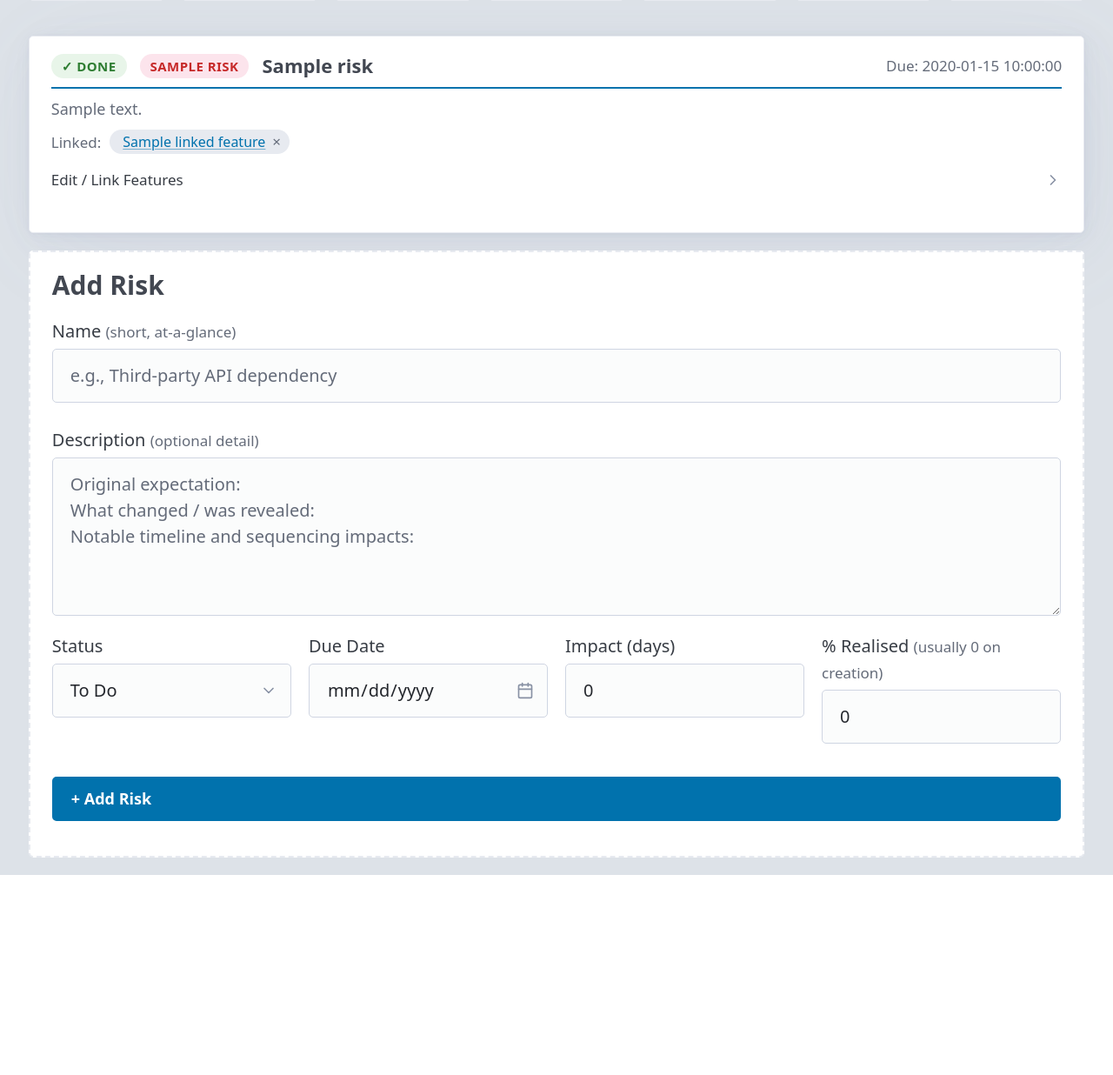
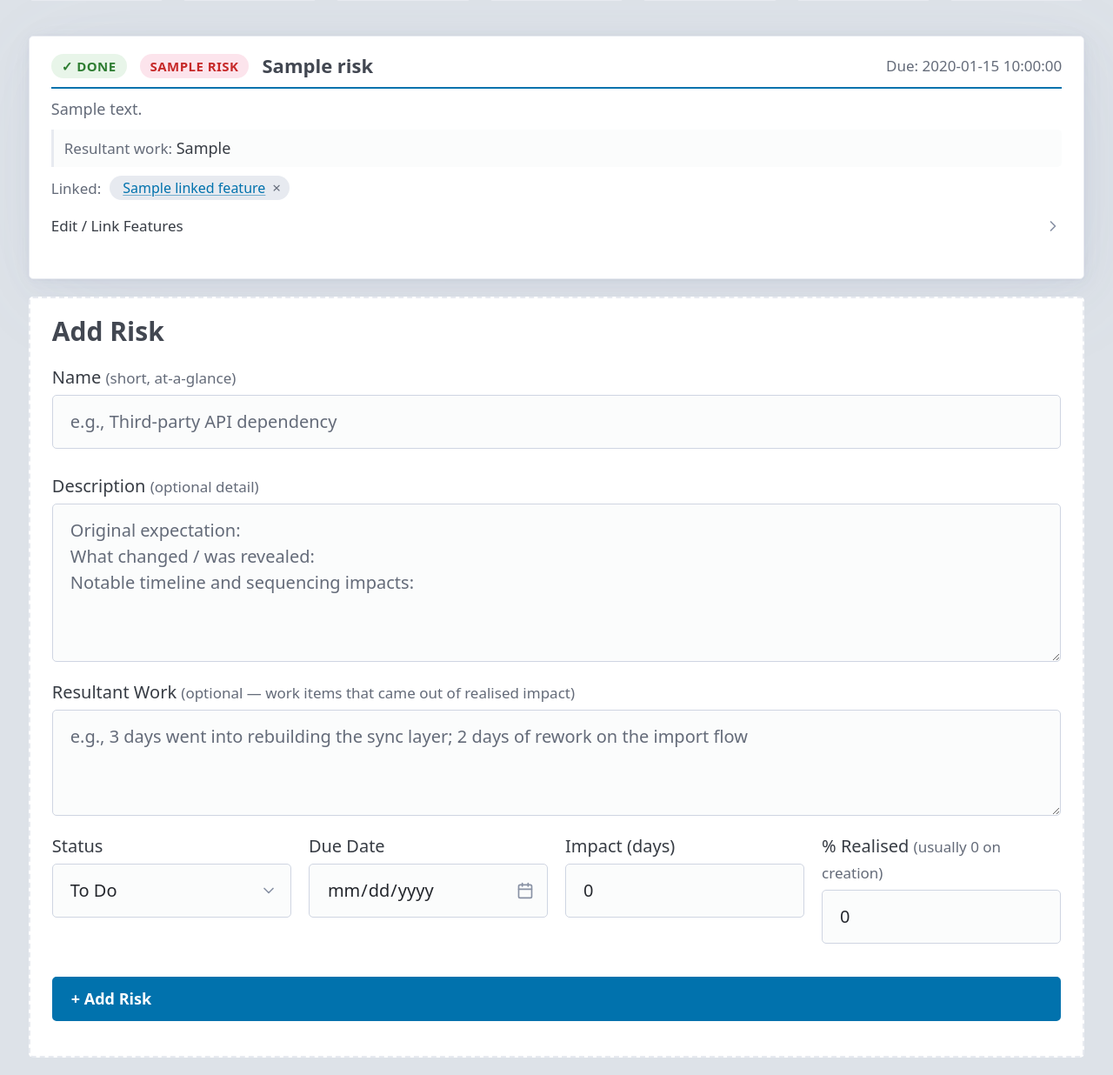
Before and after one commit to JoshFembockAlliance/Health_Check, a FastAPI app: template templates/risks.html in a window 1280 px wide. Shown: the part 348-1584 px from the top of the page at 87% size. Before the commit the page ends 1354 px from the top, so only its background shows below. Run offline with FastAPI, Linux system fonts and the light colour scheme; the template is opened without the code that fills it: most values are stand-ins (such as "Sample title", 1, 10 or a date in 2020); some libraries are stand-ins or nearby versions.

Commit message:
feat(risks): add resultant_work field for narrative of realised-impact work
New optional text field lets the PM describe what work items flowed from a
risk's realised impact (e.g. "3 days went into rebuilding the sync layer"),
keeping it distinct from the description which captures what changed.

Co-Authored-By: Claude Opus 4.6 <noreply@anthropic.com>

```diff
--- a/database.py
+++ b/database.py
@@ -116,6 +116,7 @@ def init_db():
             "impact_days": float,
             "sort_order": int,
             "realised_percentage": float,
+            "resultant_work": str,
         }, pk="id")
 
     # Migration: reshape legacy (resolution_type, mitigation_percentage) columns
@@ -124,6 +125,8 @@ def init_db():
         risk_cols = {col.name for col in db["risks"].columns}
         if "name" not in risk_cols:
             db["risks"].add_column("name", str, not_null_default="")
+        if "resultant_work" not in risk_cols:
+            db["risks"].add_column("resultant_work", str, not_null_default="")
         if "realised_percentage" not in risk_cols:
             db["risks"].add_column("realised_percentage", float, not_null_default=0.0)
             # Back-fill from the legacy columns if they are still present.
--- a/main.py
+++ b/main.py
@@ -629,7 +629,7 @@ def risks_page(request: Request):
     roles = get_roles()
     default_role_rate = get_role_rate(project["default_role_id"], roles, 0)
     risks = list(db.execute(
-        "SELECT id, name, description, status, due_date, impact_days, sort_order, realised_percentage FROM risks ORDER BY sort_order, id"
+        "SELECT id, name, description, status, due_date, impact_days, sort_order, realised_percentage, resultant_work FROM risks ORDER BY sort_order, id"
     ).fetchall())
     features_rows = list(db.execute("SELECT id, name FROM features ORDER BY sort_order, id").fetchall())
     all_features = [{"id": f[0], "name": f[1]} for f in features_rows]
@@ -640,6 +640,7 @@ def risks_page(request: Request):
             "id": r[0], "name": r[1], "description": r[2], "status": r[3],
             "due_date": r[4], "impact_days": r[5], "sort_order": r[6],
             "realised_percentage": r[7] or 0.0,
+            "resultant_work": r[8] or "",
         }
         rdict["impact_dollars"] = rdict["impact_days"] * default_role_rate
         rdict["effective_impact_days"] = effective_impact_days(
@@ -704,6 +705,7 @@ def add_risk(
     due_date: str = Form(""),
     impact_days: float = Form(0),
     realised_percentage: float = Form(0.0),
+    resultant_work: str = Form(""),
 ):
     db = get_db()
     max_order = db.execute("SELECT COALESCE(MAX(sort_order), 0) FROM risks").fetchone()[0]
@@ -715,6 +717,7 @@ def add_risk(
         "impact_days": impact_days,
         "sort_order": max_order + 1,
         "realised_percentage": _clamp_pct(realised_percentage),
+        "resultant_work": resultant_work,
     })
     return RedirectResponse("/risks", status_code=303)
 
@@ -728,6 +731,7 @@ def update_risk(
     due_date: str = Form(""),
     impact_days: float = Form(0),
     realised_percentage: float = Form(0.0),
+    resultant_work: str = Form(""),
 ):
     db = get_db()
     db["risks"].update(risk_id, {
@@ -737,6 +741,7 @@ def update_risk(
         "due_date": due_date,
         "impact_days": impact_days,
         "realised_percentage": _clamp_pct(realised_percentage),
+        "resultant_work": resultant_work,
     })
     return RedirectResponse("/risks", status_code=303)
 
--- a/models.py
+++ b/models.py
@@ -66,6 +66,11 @@ class Risk(BaseModel):
     # absorbed. For closed risks the derived label is Avoided (0%),
     # Mitigated (1-99%), or Realised (100%).
     realised_percentage: float = 0.0
+    # resultant_work: free text describing the work items that flow from
+    # realised impact (e.g. "3 days went into rebuilding the sync layer").
+    # Kept separate from description so the narrative about what changed
+    # is distinct from the narrative about what we're now doing about it.
+    resultant_work: str = ""
 
 
 class RiskFeature(BaseModel):
--- a/static/style.css
+++ b/static/style.css
@@ -781,6 +781,16 @@ nav.container-fluid a:focus-visible {
     font-size: 0.9rem;
 }
 
+.risk-resultant-work {
+    margin: 0.25rem 0 0.5rem;
+    color: var(--pico-color);
+    font-size: 0.9rem;
+    padding: 0.4rem 0.6rem;
+    border-left: 3px solid var(--pico-muted-border-color);
+    background: var(--pico-card-sectioning-background-color, #f8f9fa);
+    border-radius: 0 var(--pico-border-radius) var(--pico-border-radius) 0;
+}
+
 .risk-header-meta {
     display: flex;
     align-items: center;
--- a/templates/risks.html
+++ b/templates/risks.html
@@ -74,6 +74,11 @@
     <p class="risk-description">{{ risk.description }}</p>
     {% endif %}
 
+    {# Resultant work narrative — only shown when populated #}
+    {% if risk.resultant_work %}
+    <p class="risk-resultant-work"><span class="text-muted">Resultant work:</span> {{ risk.resultant_work }}</p>
+    {% endif %}
+
     {# Linked features #}
     {% if risk.linked_features %}
     <div class="risk-linked-features">
@@ -104,6 +109,10 @@
                     <label>
                         Description <span class="text-muted">(optional)</span>
                         <textarea name="description" rows="5" placeholder="Original expectation:&#10;What changed / was revealed:&#10;Notable timeline and sequencing impacts:">{{ risk.description }}</textarea>
+                    </label>
+                    <label>
+                        Resultant Work <span class="text-muted">(work items that came out of realised impact)</span>
+                        <textarea name="resultant_work" rows="3" placeholder="e.g., 3 days went into rebuilding the sync layer; 2 days of rework on the import flow">{{ risk.resultant_work }}</textarea>
                     </label>
                     <div class="grid">
                         <label>
@@ -172,6 +181,10 @@
             Description <span class="text-muted">(optional detail)</span>
             <textarea name="description" rows="5" placeholder="Original expectation:&#10;What changed / was revealed:&#10;Notable timeline and sequencing impacts:"></textarea>
         </label>
+        <label>
+            Resultant Work <span class="text-muted">(optional — work items that came out of realised impact)</span>
+            <textarea name="resultant_work" rows="3" placeholder="e.g., 3 days went into rebuilding the sync layer; 2 days of rework on the import flow"></textarea>
+        </label>
         <div class="grid">
             <label>
                 Status
```
Also changed, not shown: Todos.md (+3 -5 lines).
